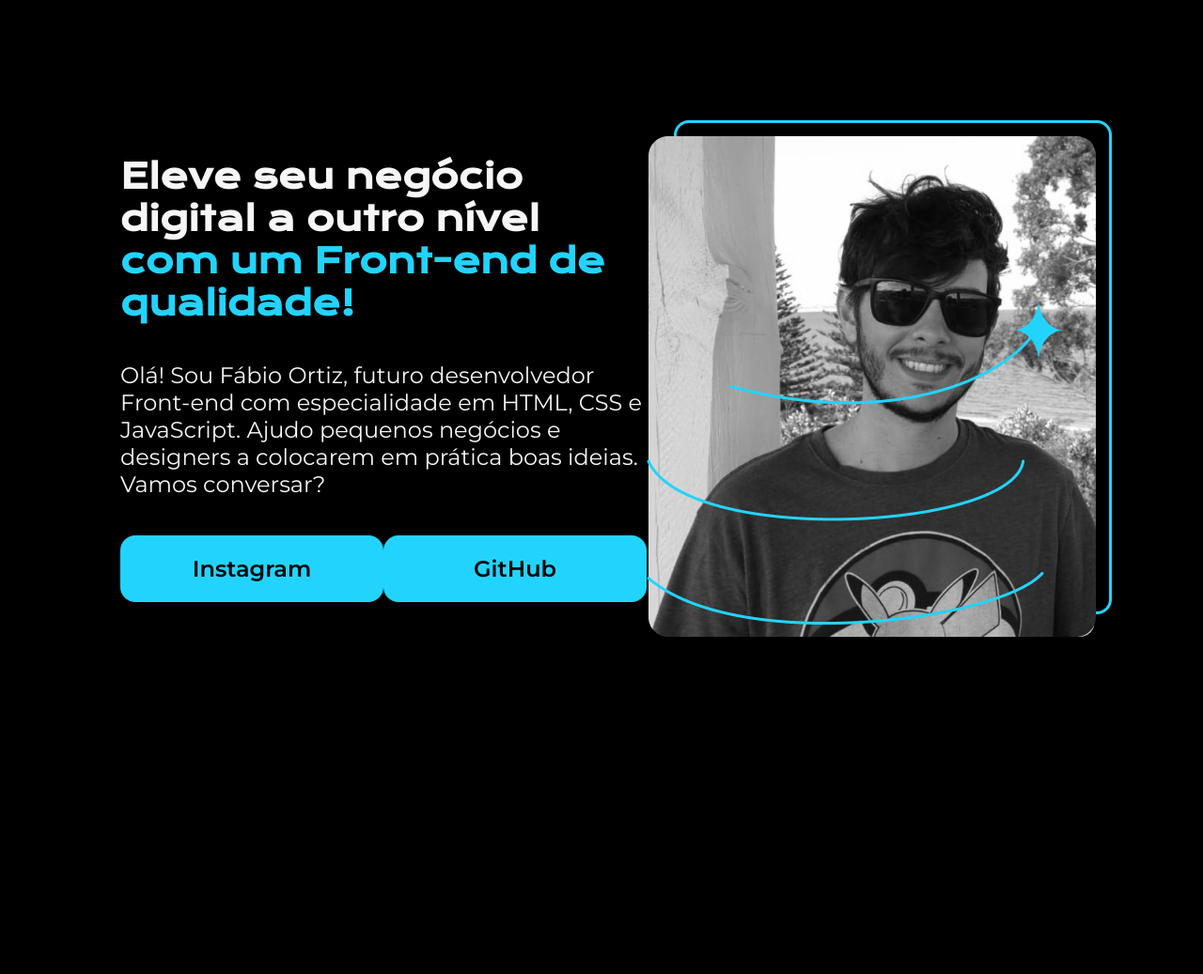
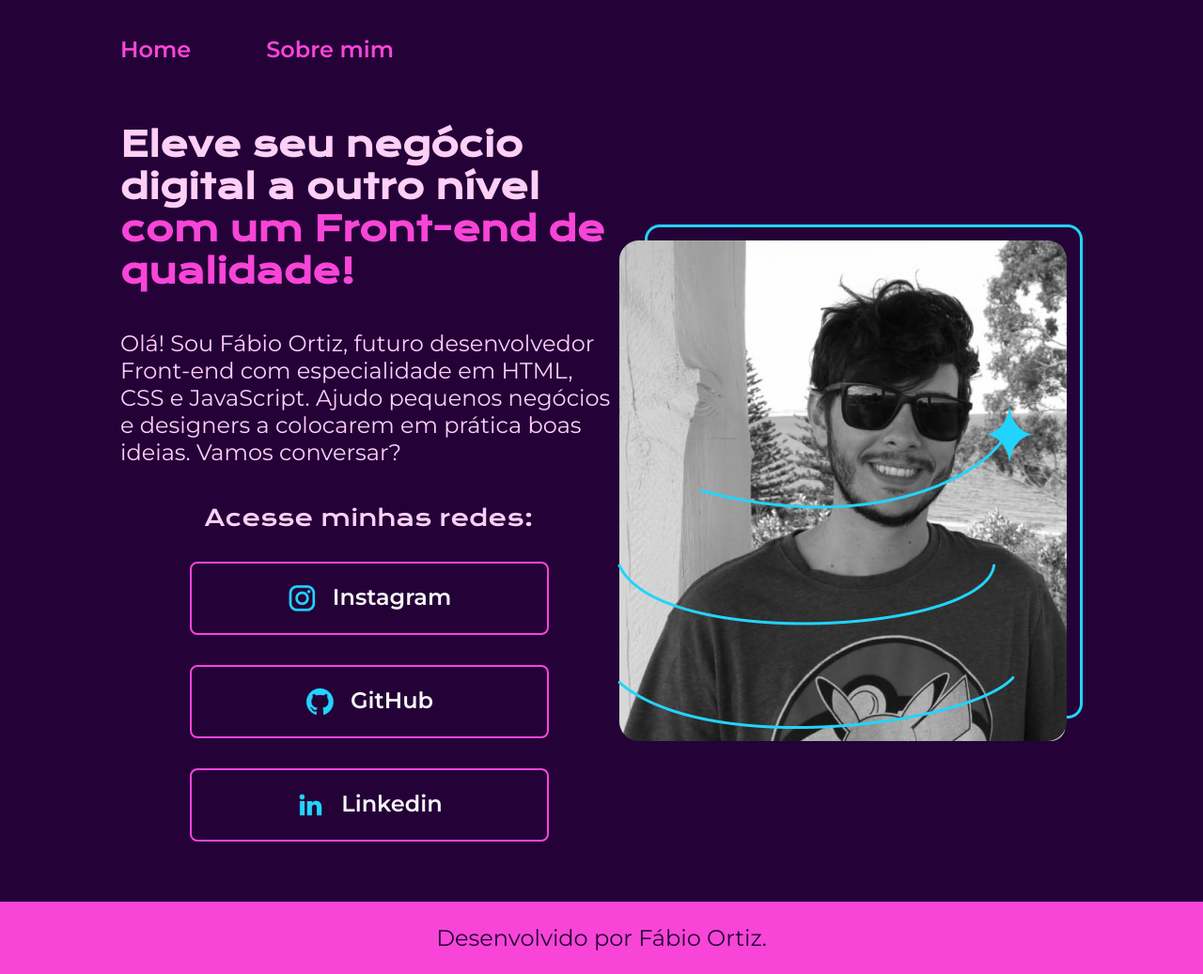
Before and after one commit to falvesortiz/Curso-Alura-Portfolio, a plain HTML site: page index.html in a window 1280 px wide. Shown: the whole page at 94% size. Before the commit the page ends 928 px from the top, so only its background shows below. Drawn offline with nearby package versions, Linux system fonts and the light colour scheme.

Commit message:
Updated full page
Added new pages and new styles.

```diff
--- a/index.html
+++ b/index.html
@@ -5,21 +5,39 @@
     <meta http-equiv="X-UA-Compatible" content="IE=edge">
     <meta name="viewport" content="width=device-width, initial-scale=1.0">
     <title>Portfólio</title>
-    <link rel="stylesheet" href="style.css">
+    <link rel="stylesheet" href="styles/style.css">
 </head>
 <body>
-    <header></header>
+    <header class="cabecalho" >
+        <nav class="cabecalho__menu" >
+            <a class="cabecalho__menu__link" href="index.html">Home</a>
+            <a class="cabecalho__menu__link" href="about.html">Sobre mim</a>
+        </nav>
+    </header>
     <main class="apresentacao">
         <section class="apresentacao__conteudo">
             <h1 class="apresentacao__conteudo__titulo">Eleve seu negócio digital a outro nível <strong class="destaque-titulo">com um Front-end de qualidade!</strong></h1>
             <p class="apresentacao__conteudo__texto">Olá! Sou Fábio Ortiz, futuro desenvolvedor Front-end com especialidade em HTML, CSS e JavaScript. Ajudo pequenos negócios e designers a colocarem em prática boas ideias. Vamos conversar?</p>
             <div class="apresentacao__conteudo__botao">
-                <a class="apresentacao__conteudo__botao__botao" href="https://www.instagram.com/faabioortiz/" target="_blank">Instagram</a>
-                <a class="apresentacao__conteudo__botao__botao" href="https://github.com/falvesortiz" target="_blank">GitHub</a>
+                <h2 class="apresentacao__conteudo__botao__subtitulo" >Acesse minhas redes:</h2>
+                <a class="apresentacao__conteudo__botao__botao" href="https://www.instagram.com/faabioortiz/" target="_blank">
+                    <img src="assets/instagram.png" alt="Icone do Intagram">
+                    Instagram
+                </a>
+                <a class="apresentacao__conteudo__botao__botao" href="https://github.com/falvesortiz" target="_blank">
+                    <img src="assets/github.png" alt="Icone do GitHub">
+                    GitHub
+                </a>
+                <a class="apresentacao__conteudo__botao__botao" href="https://www.linkedin.com/in/fabioaortiz/" target="_blank">
+                    <img src="assets/linkedin.png" alt="Icone do Linkedin">
+                    Linkedin
+                </a>
             </div>
         </section>
-        <img src="perfil-fabio.png" alt="Foto de perfil da Fábio Ortiz">
+        <img src="assets/perfil-fabio.png" alt="Foto de perfil da Fábio Ortiz">
     </main>
-    <footer></footer>
+    <footer class="rodape">
+        <p>Desenvolvido por Fábio Ortiz.</p>
+    </footer>
 </body>
 </html>
--- a/style.css
+++ /dev/null
@@ -1,61 +0,0 @@
-@import url('https://fonts.googleapis.com/css2?family=Krona+One&family=Montserrat:wght@400;600&display=swap');
-
-* {
-    margin: 0;
-    padding: 0;
-}
-
-body {
-    height: 100vh;
-    box-sizing: border-box;
-    background-color: #000;
-    color: #F6F6F6;
-}
-
-.destaque-titulo {
-    color: #22D4FD;
-}
-
-.apresentacao {
-    margin: 10% 10%;
-    display: flex;
-    align-items: center;
-    justify-content: space-between;
-}
-
-.apresentacao__conteudo {
-    width: 615px;
-    display: flex;
-    flex-direction: column;
-    gap: 40px;
-}
-
-.apresentacao__conteudo__titulo {
-    font-family: 'Krona One', sans-serif;
-    font-weight: 600;
-    font-size: 36px;
-}
-
-.apresentacao__conteudo__texto {
-    font-family: 'Montserrat', sans-serif;
-    font-size: 24px;
-    font-weight: 400;
-}
-
-.apresentacao__conteudo__botao {
-    display: flex;
-    justify-content: space-between;
-}
-
-.apresentacao__conteudo__botao__botao {
-    background-color: #22D4FD;
-    width: 280px;
-    border-radius: 16px;
-    text-align: center;
-    font-family: 'Montserrat', sans-serif;
-    font-size: 24px;
-    font-weight: 600;
-    color: #000;
-    text-decoration: none;
-    padding: 21px 0;
-}
--- /dev/null
+++ b/styles/style.css
@@ -0,0 +1,113 @@
+@import url('https://fonts.googleapis.com/css2?family=Krona+One&family=Montserrat:wght@400;600&display=swap');
+
+:root{
+    --cor-primaria: #240238;
+    --cor-secundaria: #ffcff6;
+    --cor-terciaria: #f845d7;
+    --cor-hover: #570A57;
+
+    --fonte-principal: 'Krona One', sans-serif;
+    --fonte-secundaria: 'Montserrat', sans-serif;
+}
+
+* {
+    margin: 0;
+    padding: 0;
+}
+
+body {
+    /* height: 100vh; */
+    box-sizing: border-box;
+    background-color: var(--cor-primaria);
+    color: var(--cor-secundaria);
+}
+
+.cabecalho {
+    padding: 3% 0 0 10%;
+}
+
+.cabecalho__menu {
+    display: flex;
+    gap: 80px;
+}
+
+.cabecalho__menu__link {
+    font-family: var(--fonte-secundaria);
+    font-size: 24px;
+    font-weight: 600;
+    color: var(--cor-terciaria);
+    text-decoration: none;
+}
+
+.apresentacao {
+    padding: 5% 10%;
+    display: flex;
+    align-items: center;
+    justify-content: space-between;
+}
+
+.apresentacao__conteudo {
+    width: 615px;
+    display: flex;
+    flex-direction: column;
+    gap: 40px;
+}
+
+.apresentacao__conteudo__titulo {
+    font-family: var(--fonte-principal);
+    font-weight: 600;
+    font-size: 36px;
+}
+
+.destaque-titulo {
+    color: var(--cor-terciaria);
+}
+.apresentacao__conteudo__texto {
+    font-family: var(--fonte-secundaria);
+    font-size: 24px;
+    font-weight: 400;
+}
+
+.apresentacao__conteudo__botao {
+    display: flex;
+    flex-direction: column;
+    align-items: center;
+    gap: 32px;
+    justify-content: space-between;
+}
+
+.apresentacao__conteudo__botao__subtitulo {
+    font-family: var(--fonte-principal);
+    font-weight: 400;
+    font-size: 24px;
+}
+
+.apresentacao__conteudo__botao__botao {
+    display: flex;
+    justify-content: center;
+    gap: 16px;
+    width: 378px;
+    border: 2px solid var(--cor-terciaria);
+    border-radius: 8px;
+    text-align: center;
+    font-family: var(--fonte-secundaria);
+    font-size: 24px;
+    font-weight: 600;
+    color: #F6F6F6;
+    text-decoration: none;
+    padding: 21px 0;
+}
+
+.apresentacao__conteudo__botao__botao:hover {
+    background-color: var(--cor-hover);
+}
+
+.rodape {
+    color: var(--cor-primaria);
+    background-color: var(--cor-terciaria);
+    padding: 24px;
+    text-align: center;
+    font-family: var(--fonte-secundaria);
+    font-size: 24px;
+    font-weight: 400;
+}
```
Also changed, not shown: about.html (added, +29 -0 lines), assets/github.png (added), assets/instagram.png (added), assets/linkedin.png (added), assets/perfil-fabio.png (renamed from perfil-fabio.png), assets/twitch.png (added), assets/twitter.png (added), perfil.png (deleted).
